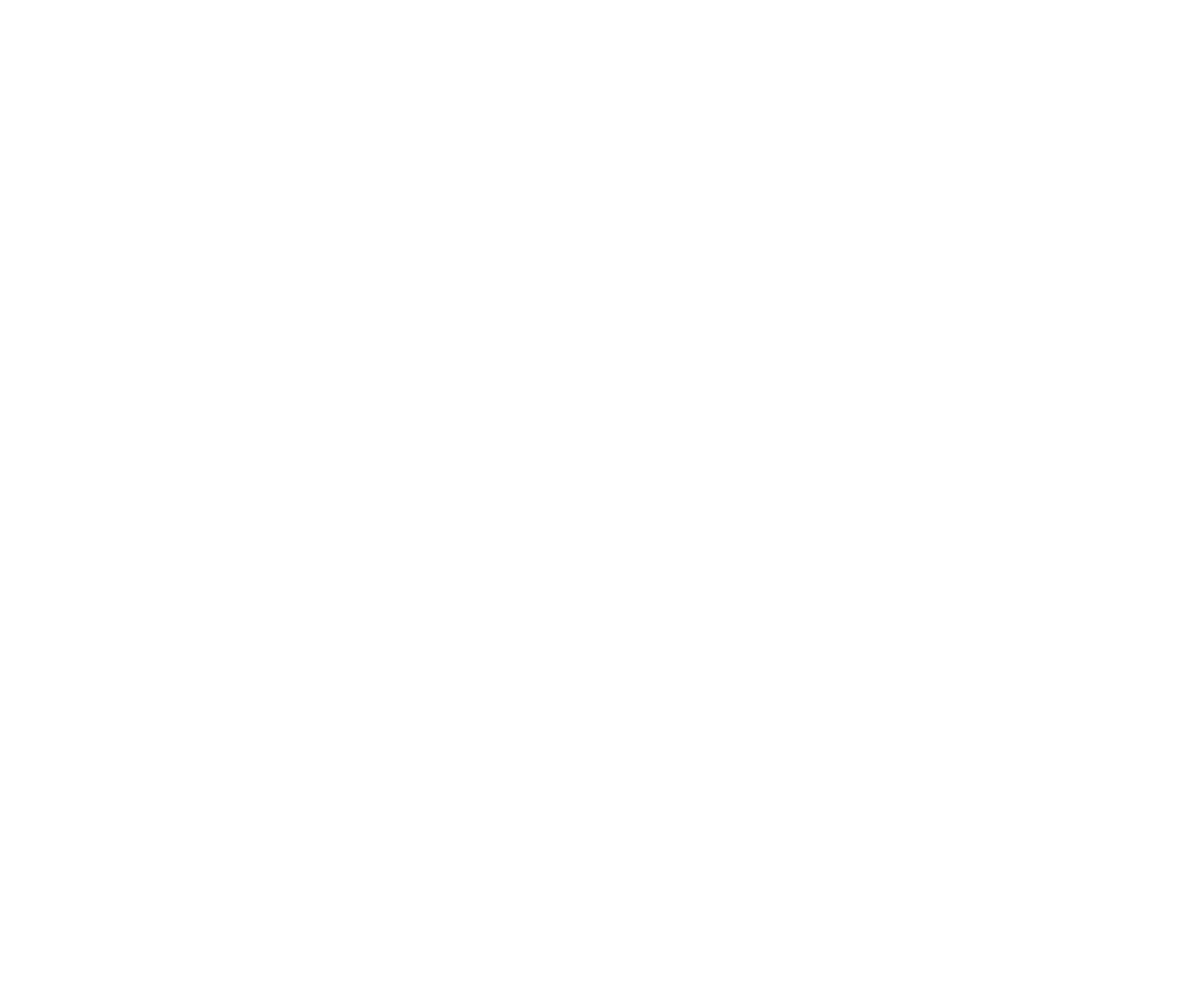
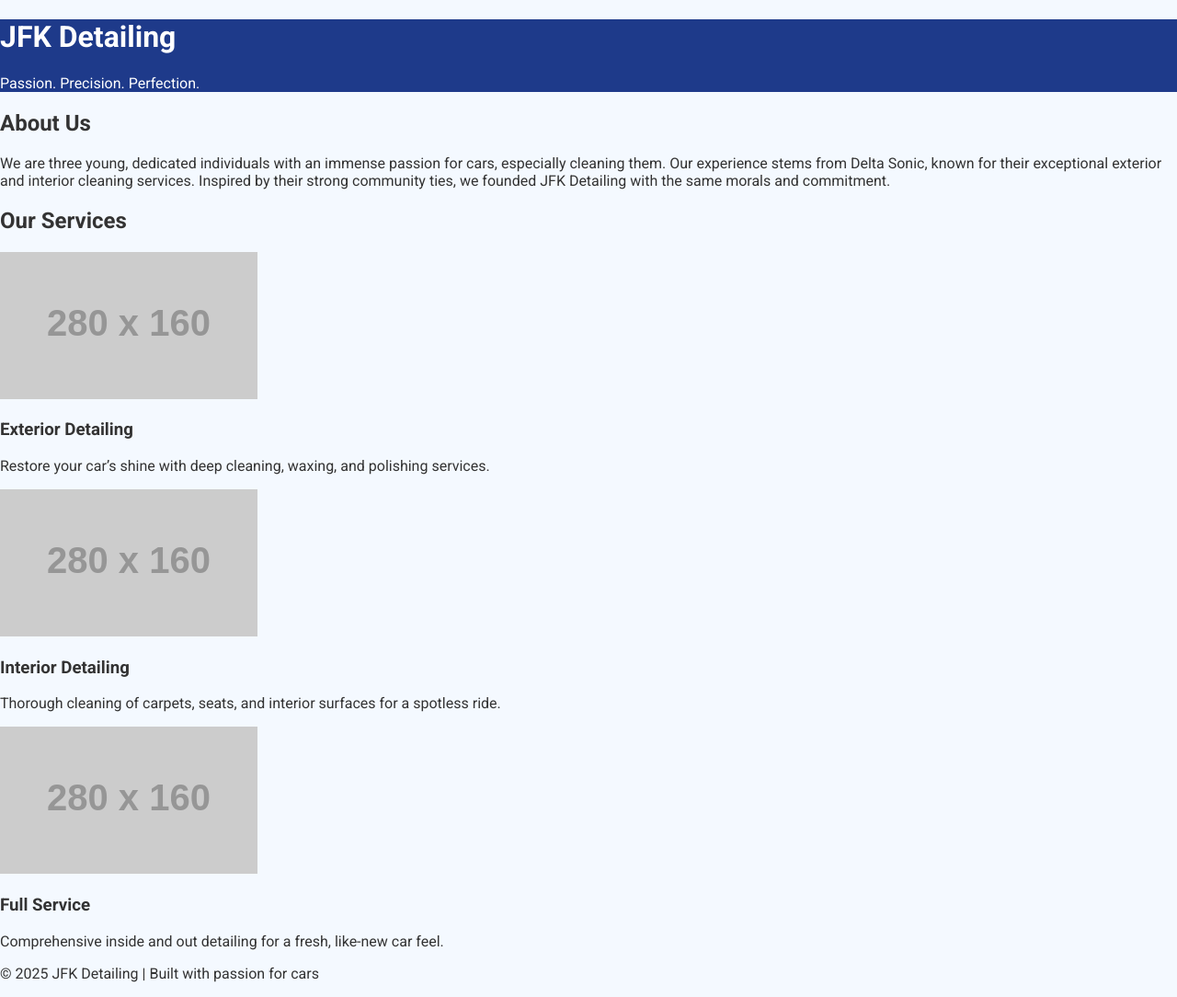
Before and after one commit to moniqer/Robotics, a plain HTML site: page index.html in a window 1280 px wide. Shown: the whole page at 92% size. Before the commit the page ends 800 px from the top, so only its background shows below. Drawn offline with Linux system fonts and the light colour scheme; placeholder pictures from the web are drawn by us.

Commit message:
Update index.html

```diff
--- a/index.html
+++ b/index.html
@@ -1,6 +1,52 @@
 <!DOCTYPE html>
 <html lang="en">
 <head>
-    <meta charset="UTF-8">
-    <meta name="viewport" content="width=device-width, initial-scale=1.0">
-    <title>JFK Detailing</title>
+  <meta charset="UTF-8">
+  <meta name="viewport" content="width=device-width, initial-scale=1.0">
+  <title>JFK Detailing</title>
+  <link href="https://fonts.googleapis.com/css2?family=Roboto:wght@400;700&family=Montserrat:wght@600&display=swap" rel="stylesheet">
+  <link rel="stylesheet" href="style.css">
+</head>
+<body>
+
+  <header>
+    <h1>JFK Detailing</h1>
+    <p>Passion. Precision. Perfection.</p>
+  </header>
+
+  <section class="about">
+    <h2>About Us</h2>
+    <p>
+      We are three young, dedicated individuals with an immense passion for cars, especially cleaning them.
+      Our experience stems from Delta Sonic, known for their exceptional exterior and interior cleaning services.
+      Inspired by their strong community ties, we founded JFK Detailing with the same morals and commitment.
+    </p>
+  </section>
+
+  <section class="services">
+    <h2>Our Services</h2>
+    <div class="service-columns">
+      <div class="service">
+        <img src="https://via.placeholder.com/280x160" alt="Exterior Detailing">
+        <h3>Exterior Detailing</h3>
+        <p>Restore your car’s shine with deep cleaning, waxing, and polishing services.</p>
+      </div>
+      <div class="service">
+        <img src="https://via.placeholder.com/280x160" alt="Interior Detailing">
+        <h3>Interior Detailing</h3>
+        <p>Thorough cleaning of carpets, seats, and interior surfaces for a spotless ride.</p>
+      </div>
+      <div class="service">
+        <img src="https://via.placeholder.com/280x160" alt="Full Service">
+        <h3>Full Service</h3>
+        <p>Comprehensive inside and out detailing for a fresh, like-new car feel.</p>
+      </div>
+    </div>
+  </section>
+
+  <footer>
+    <p>© 2025 JFK Detailing | Built with passion for cars</p>
+  </footer>
+
+</body>
+</html>
```
